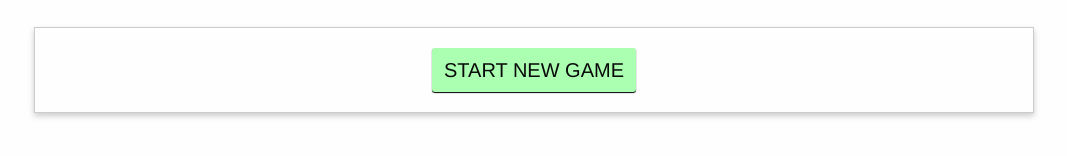
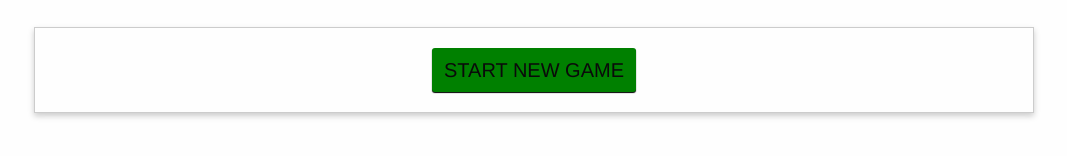
Before and after one commit to PierluigiBarocci/vue-monster-slayer, a plain HTML site: page index.html in a window 1280 px wide. Shown: the part 134-290 px from the top of the page, without its empty margins (106-1173 px from the left). Drawn offline with nearby package versions, Linux system fonts and the light colour scheme.

Commit message:
style(Start):Changed style start btn

```diff
--- a/css/app.css
+++ b/css/app.css
@@ -54,7 +54,7 @@ button {
 }
 
 #start-game {
-    background-color: #aaffb0;
+    background-color: green;
 }
 
 #start-game:hover {
```
